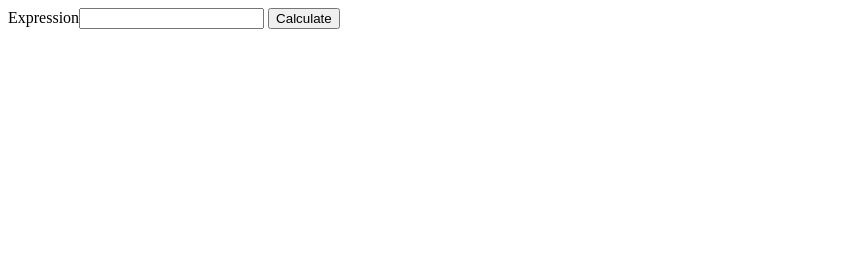
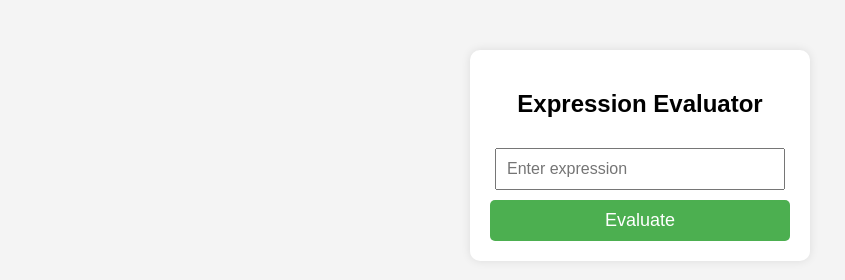
Before and after one commit to Mondicoders/linalg.github.io, a website: page static/home.html in a window 1280 px wide. Shown: the whole page, without its empty margins (0-845 px from the left). Drawn offline with nearby package versions, Linux system fonts and the light colour scheme.

Commit message:
new design

```diff
--- a/static/home.html
+++ b/static/home.html
@@ -3,18 +3,64 @@
 <head>
     <meta charset="UTF-8">
     <meta name="viewport" content="width=device-width, initial-scale=1.0">
-    <title>LinAlg</title>
+    <title>Expression Evaluator</title>
+    <style>
+        body {
+            font-family: Arial, sans-serif;
+            background-color: #f4f4f4;
+            text-align: center;
+            margin: 50px;
+        }
+
+        #calculator {
+            width: 300px;
+            margin: 0 auto;
+            background-color: #fff;
+            padding: 20px;
+            border-radius: 10px;
+            box-shadow: 0 0 10px rgba(0, 0, 0, 0.1);
+        }
+
+        #result {
+            margin-top: 20px;
+            font-size: 24px;
+            color: #333;
+        }
+
+        input {
+            width: calc(100% - 10px);
+            padding: 10px;
+            margin: 10px 0;
+            box-sizing: border-box;
+            font-size: 16px;
+        }
+
+        button {
+            width: 100%;
+            padding: 10px;
+            background-color: #4caf50;
+            color: #fff;
+            border: none;
+            border-radius: 5px;
+            cursor: pointer;
+            font-size: 18px;
+        }
+
+        button:hover {
+            background-color: #45a049;
+        }
+    </style>
     <script src="https://polyfill.io/v3/polyfill.min.js?features=es6"></script>
     <script id="MathJax-script" async src="https://cdn.jsdelivr.net/npm/mathjax@3/es5/tex-mml-chtml.js"></script>
 </head>
 <body>
-    <label for="expression">Expression</label><input id="expression" value="">
-    <button id="calc">Calculate</button>
-    <p>
-    <div id="answer">
 
+    <div id="calculator">
+        <h2>Expression Evaluator</h2>
+        <input type="text" id="expression" placeholder="Enter expression">
+        <button id="calc">Evaluate</button>
+        <div id="answer"></div>
     </div>
-</p>
 
     <script>
         const inputExpression = document.getElementById("expression");
@@ -36,7 +82,9 @@
             MathJax.typeset()
         });
 
+    </script>
 
-    </script>
+
+
 </body>
 </html>
```
